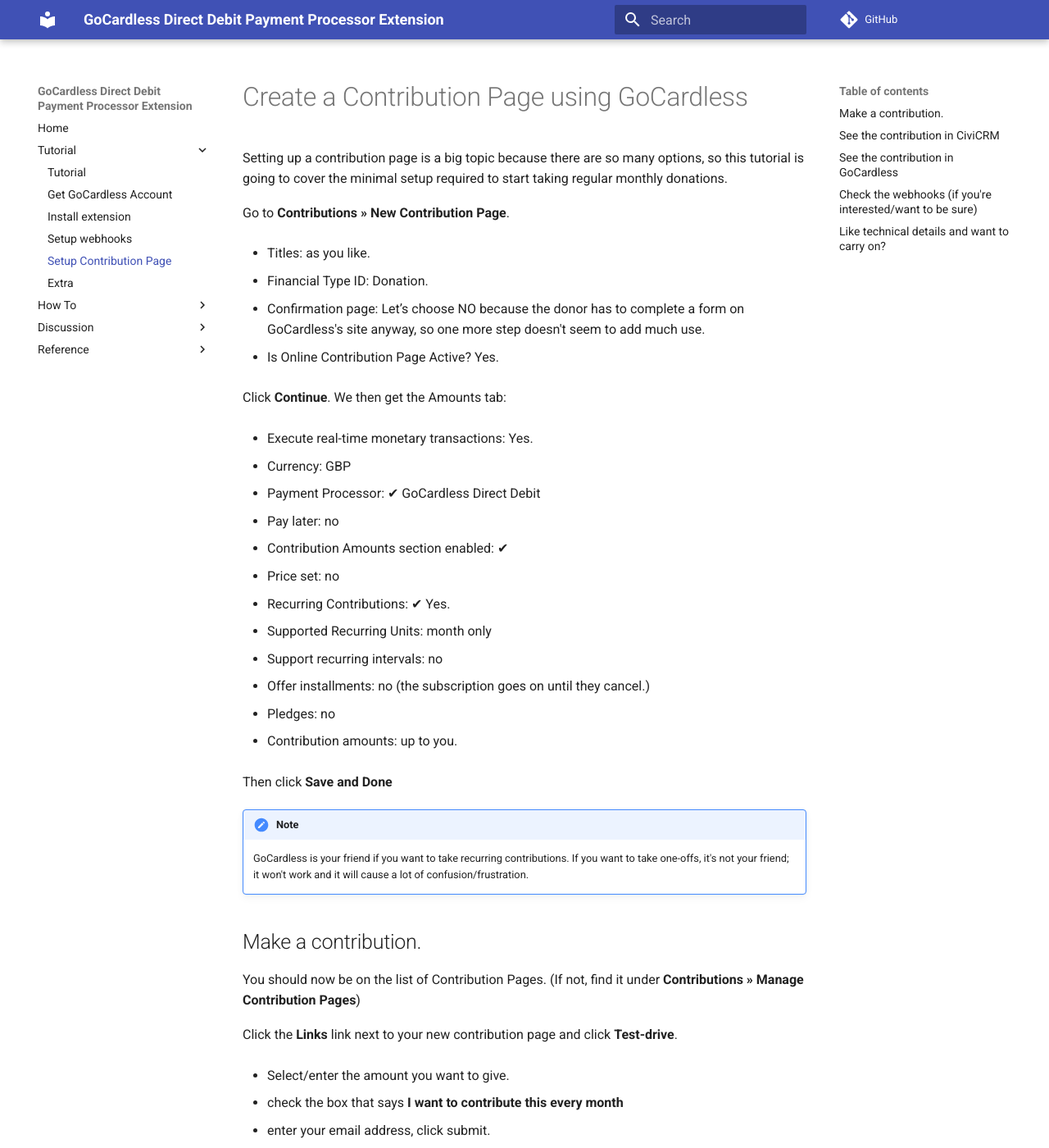
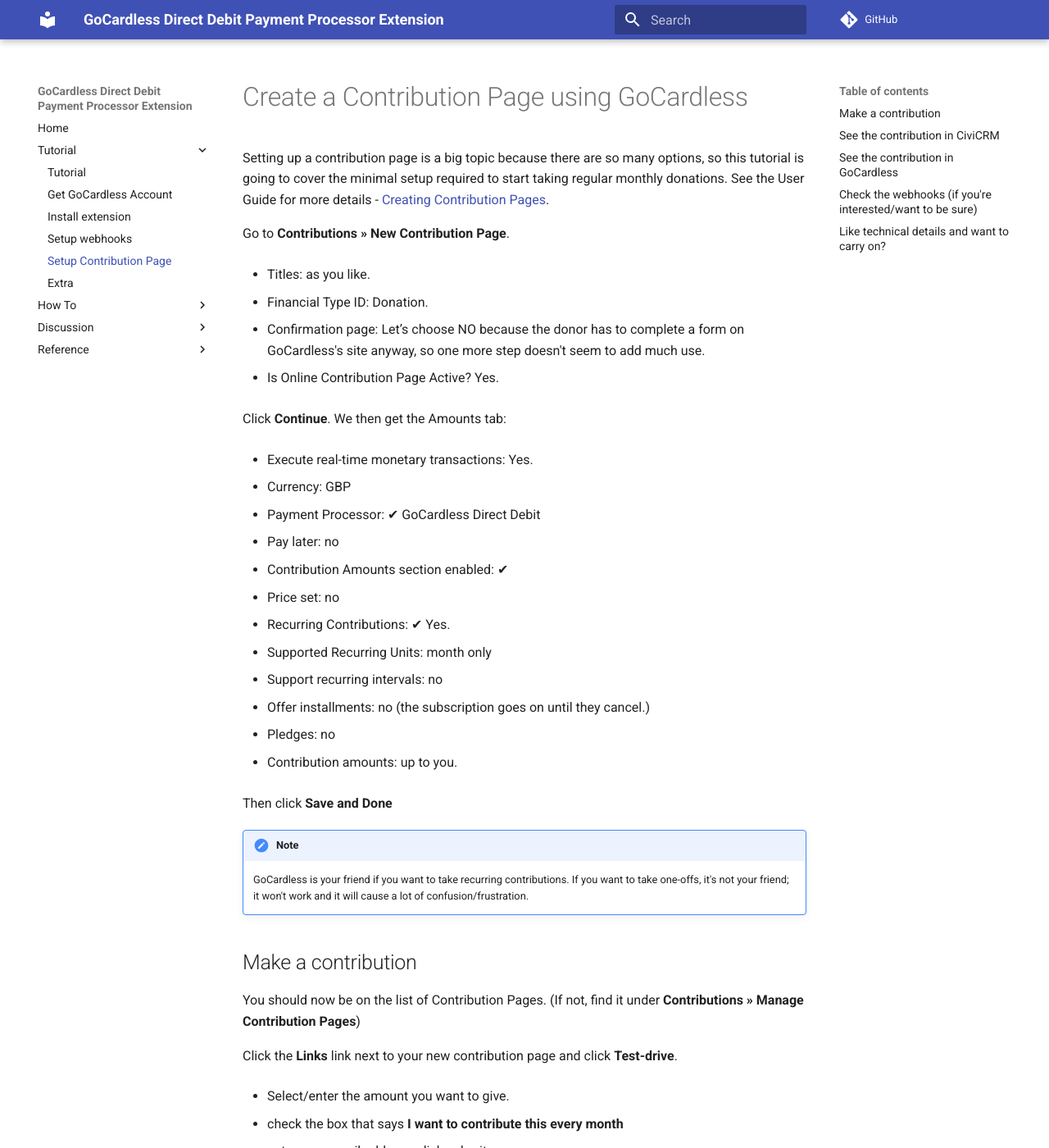
Before and after one commit to artfulrobot/uk.artfulrobot.civicrm.gocardless, an MkDocs documentation site: the page built from docs/tutorial/contribution-page.md, in a window 1280 px wide and 1400 px high. Shown: the whole window at 82% size. Built offline with MkDocs 1.6.1 and Material for MkDocs 9.7.7, drawn with Linux system fonts in a browser that asks for light colours; comment, search, counter and statistics services are not loaded; some of the changed text lies outside the part shown.

Commit message:
Add links to documentation for more details

```diff
--- a/docs/tutorial/contribution-page.md
+++ b/docs/tutorial/contribution-page.md
@@ -2,7 +2,7 @@
 
 Setting up a contribution page is a big topic because there are so many
 options, so this tutorial is going to cover the minimal setup required to
-start taking regular monthly donations.
+start taking regular monthly donations. See the User Guide for more details - [Creating Contribution Pages](https://docs.civicrm.org/user/en/latest/contributions/online-contributions/).
 
 Go to **Contributions » New Contribution Page**.
 
@@ -47,7 +47,7 @@ Then click **Save and Done**
     If you want to take one-offs, it's not your friend; it won't work and
     it will cause a lot of confusion/frustration.
 
-## Make a contribution.
+## Make a contribution
 
 You should now be on the list of Contribution Pages. (If not, find it
 under **Contributions » Manage Contribution Pages**)
```
Also changed, not shown: other parts of docs/tutorial/contribution-page.md (+2 -1 lines).
